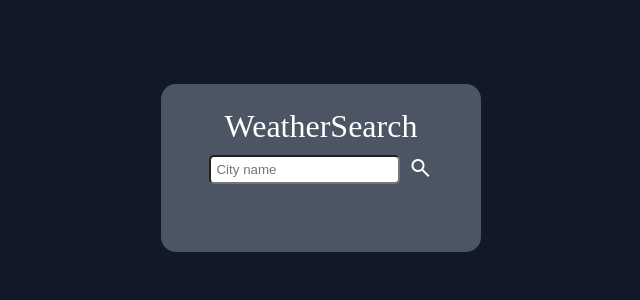
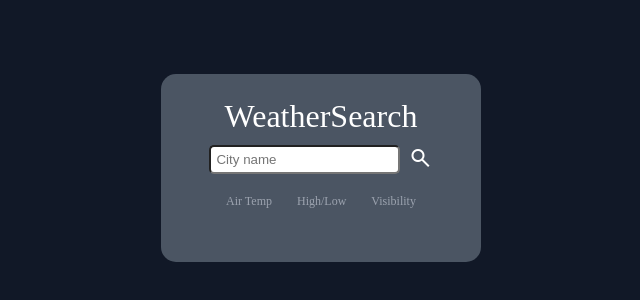
Before and after one commit to ecanvasser/Weather-App, a website built with webpack: page dist/index.html in a window 1280 px wide. Shown: the part 240-540 px from the top of the page, without its empty margins (319-959 px from the left). Built offline with nearby package versions, Linux system fonts and the light colour scheme.

Commit message:
Add labels to stat columns

```diff
--- a/src/style.css
+++ b/src/style.css
@@ -31,7 +31,7 @@ input {
 
 #stats {
   display: flex;
-  gap: 15px;
+  gap: 25px;
   justify-content: center;
 }
 
@@ -43,3 +43,15 @@ input {
 #title {
   font-size: 32px;
 }
+
+.stat-col {
+  display: flex;
+  flex-direction: column;
+  align-items: center;
+  gap: 5px;
+}
+
+.stat-title {
+  color: #9ca3af;
+  font-size: 12px;
+}
```
Also changed, not shown: dist/index.html, dist/main.js.
